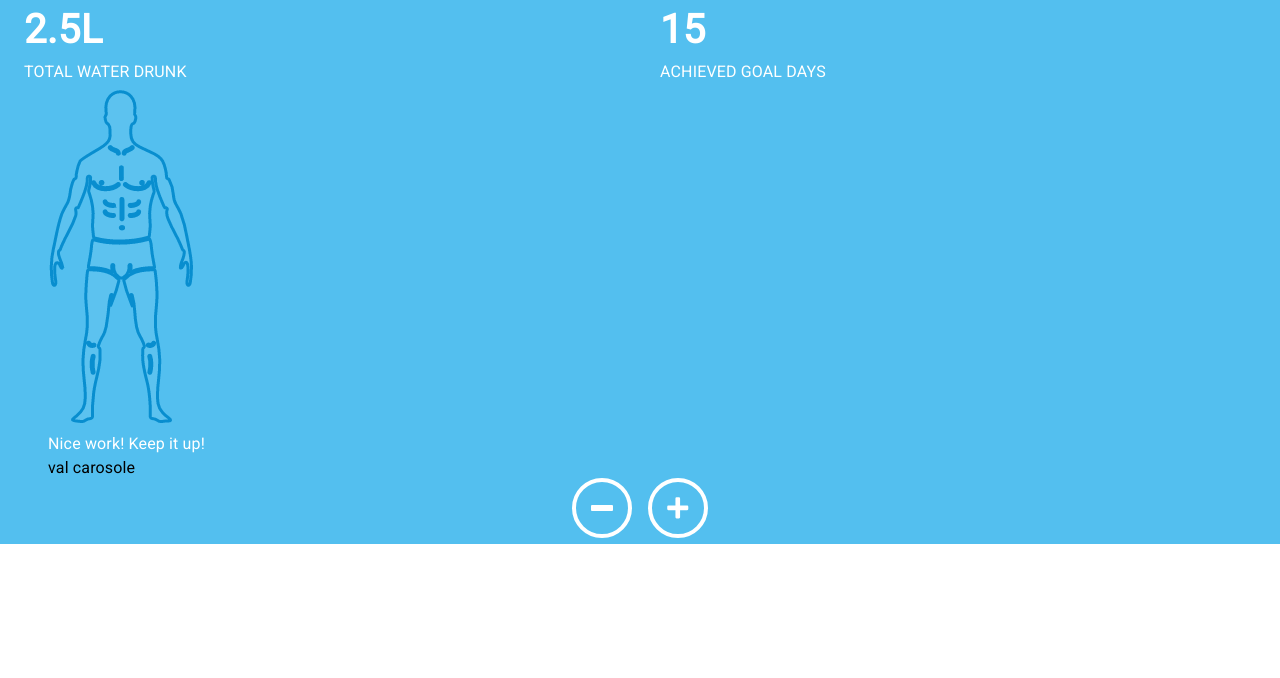
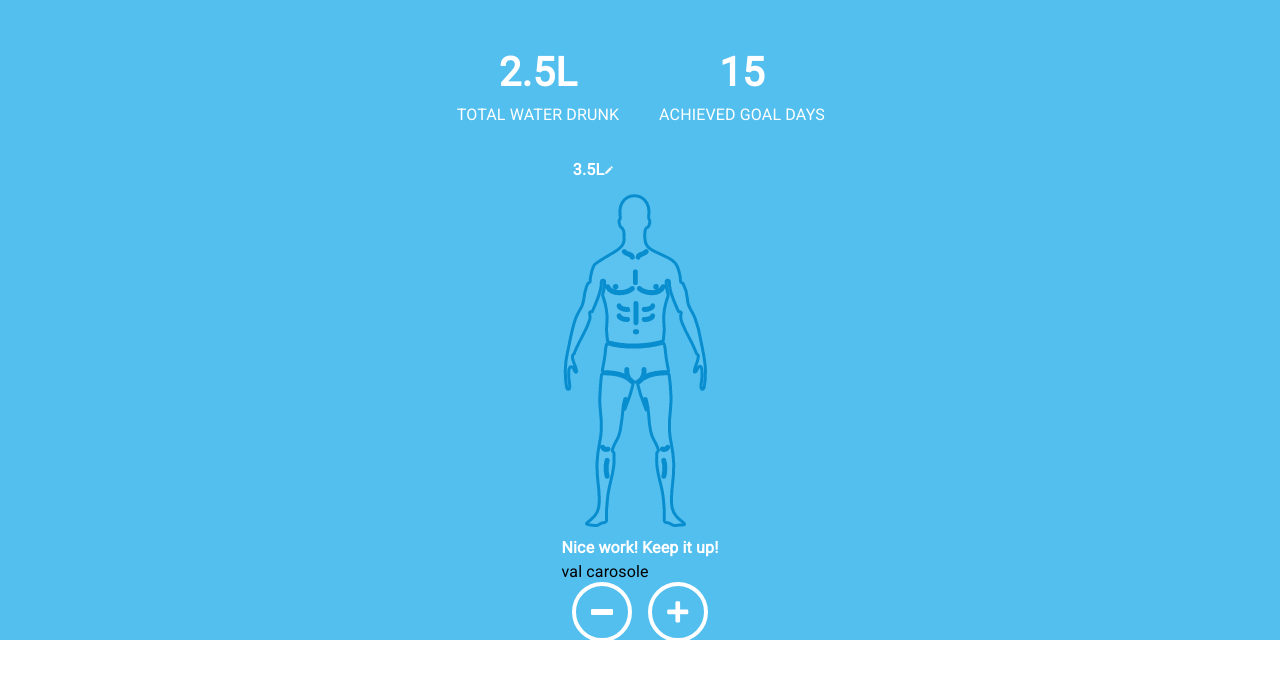
Before and after one commit to Tane10/react-water-drinking-tracker, a React (Create React App) app: page / in a window 1280 px wide. Shown: the top 678 px of the page. Built offline with nearby package versions, Linux system fonts and the light colour scheme.

Commit message:
getting there layout is looking my like the design, need to fix resposive ness

```diff
--- a/package.json
+++ b/package.json
@@ -4,6 +4,7 @@
   "private": true,
   "dependencies": {
     "@material-ui/core": "^4.11.0",
+    "@material-ui/icons": "^4.9.1",
     "@testing-library/jest-dom": "^4.2.4",
     "@testing-library/react": "^9.3.2",
     "@testing-library/user-event": "^7.1.2",
--- a/src/App.js
+++ b/src/App.js
@@ -1,20 +1,20 @@
 import React from 'react';
-// import './App.css
-import { Grid, Paper, makeStyles, Button, Container, Typography } from '@material-ui/core';
+import './App.css'
+import { Grid, makeStyles, Button, Container, Typography, Modal, TextField } from '@material-ui/core';
 import { backGroundColor } from "./colors.js";
 import HollowMan from "./images/WaterMan_hollow.png";
 import MinusBtn from "./images/minus_btn.svg";
 import PlusBtb from "./images/plus_btn.svg";
 import Center from "react-center";
+import { Create } from '@material-ui/icons';
+import Backdrop from '@material-ui/core/Backdrop';
+import Fade from '@material-ui/core/Fade';
 
 
 const useStyles = makeStyles((theme) => ({
   root: {
     flexGrow: 1,
-  },
-  paper: {
-    height: 140,
-    width: 100,
+    backgroundColor: backGroundColor
   },
   control: {
     padding: theme.spacing(2),
@@ -22,48 +22,101 @@ const useStyles = makeStyles((theme) => ({
   typographyStyle: {
     color: "white"
   },
+  typographyStyleBold: {
+    color: "white",
+    fontWeight: "bold"
+
+  },
   typographyStyleNumValues: {
     color: "white",
     fontWeight: "bold",
     fontSize: '40px'
+  },
+  modal: {
+    display: 'flex',
+    alignItems: 'center',
+    justifyContent: 'center',
+    borderRadius: '50px',
+    //
+  },
+  paper: {
+    backgroundColor: theme.palette.background.paper,
+    padding: theme.spacing(2, 4, 3),
+  },
+  modelBtn: {
+    color: 'white',
+    backgroundColor: '#62BFEF',
+    fontWeight: 'bold',
+    paddingLeft: '32px',
+    paddingRight: '31px',
+  },
+  modalTiltle: {
+    color: '#62BFEF',
+    fontWeight: 'bold',
+    // paddingTop: '34px',
+    paddingLeft: '25px',
+    paddingRight: '25px',
+    // paddingBottom: '32px',
+    fontSize: '22px'
+  },
+  modalText: {
+    color: '#62BFEF',
+    paddingTop: '32px',
+    paddingLeft: '32px',
+    paddingRight: '31px',
+    paddingBottom: '22px',
+    fontSize: '14px'
+
   }
 }));
 
 
 function App() {
+
   const classes = useStyles();
+  const [open, setOpen] = React.useState(false);
+
+  const handleOpen = () => {
+    setOpen(true);
+  };
+
+  const handleClose = () => {
+    setOpen(false);
+  };
   const [spacing, setSpacing] = React.useState(2);
   let totalWaterDrunk = 2.5;
   let achivedGoal = 15;
+  let waterGoal = 3.5;
   return (
-    <Container justify="center" style={{ backgroundColor: backGroundColor }}>
-      <Grid justify="center" container className={classes.root} spacing={5}>
-            <Grid item xs={4} sm={6}>
-              <div >
-                <Typography  fontWeight="fontWeightBold" className={classes.typographyStyleNumValues} >{totalWaterDrunk}L</Typography>
-                <Typography className={classes.typographyStyle} >TOTAL WATER DRUNK</Typography>
-              </div>
-              </Grid>
-              <Grid item xs={4} sm={6}>
-              <div>
-                <Typography className={classes.typographyStyleNumValues} >{achivedGoal}</Typography>
-                <Typography className={classes.typographyStyle} >ACHIEVED GOAL
+    <div style={{ backgroundColor: backGroundColor, height: '100%' }}>
+      <Grid direction="row" justify="center" alignItems="center" container className={classes.root}>
+
+        <Grid direction="row" justify="center" alignItems="center" container spacing={5} style={{paddingTop: '51px', paddingBottom: '33Px'}}>
+          <Grid item direction="column" xs={10} sm={6} md={2} container spacing={2}>
+              <Typography align="center" fontWeight="fontWeightBold" className={classes.typographyStyleNumValues} >{totalWaterDrunk}L
+              </Typography>
+              <Typography align="center" className={classes.typographyStyle} >TOTAL WATER DRUNK</Typography>
+          </Grid>
+
+          <Grid item direction="column" xs={10} sm={6} md={2} container  spacing={2}>
+              <Typography align="center" className={classes.typographyStyleNumValues} >{achivedGoal}</Typography>
+              <Typography align="center" className={classes.typographyStyle} >ACHIEVED GOAL
                 DAYS</Typography>
-              </div>
-            </Grid>
+          </Grid>
         </Grid>
 
-        {/* {[0, 1].map((value) => (
-              <Grid key={value} item>
-                <Paper className={classes.paper} />
-              </Grid>
-            ))} */}
-        <Container>
-          <img class="center" src={HollowMan} alt="HollowMan" />
-          <Typography fontWeight="fontWeightBold" className={classes.typographyStyle} > Nice work! Keep it up!</Typography>
+        <Grid>
+          <Button onClick={handleOpen}>
+            <Typography fontWeight="fontWeightBold" className={classes.typographyStyleBold} >{waterGoal}L
+          <Create style={{ fontSize: 10 }} />
+            </Typography>
+          </Button>
+          <br></br>
+
+          <img src={HollowMan} alt="HollowMan" />
+          <Typography fontWeight="fontWeightBold" className={classes.typographyStyleBold} > Nice work! Keep it up!</Typography>
           <Typography> val carosole</Typography>
-
-        </Container>
+        </Grid>
         <Grid container justify="center" spacing={spacing}>
           <Button>
             <img src={MinusBtn} alt="minusBtn" />
@@ -72,8 +125,54 @@ function App() {
             <img src={PlusBtb} alt="plusBtn" />
           </Button>
         </Grid>
-    </Container >
+      </Grid>
+      <div>
+        <Modal
+          aria-labelledby="transition-modal-title"
+          aria-describedby="transition-modal-description"
+          className={classes.modal}
+          open={open}
+          onClose={handleClose}
+          closeAfterTransition
+          BackdropComponent={Backdrop}
+          BackdropProps={{
+            timeout: 500,
+          }}
+        >
+          <Fade in={open} style={{
+            width: '261px',
+            height: '282px'
+          }}>
+            <Grid justify="center" container direction="column" style={{ justifyContent: 'center' }}>
+
+              <div className={classes.paper} >
+                <Grid item xs={12} sm={12}>
+                  <Typography className={classes.modalTiltle} >Update Target Water</Typography>
+                </Grid>
+                <Grid item xs={12} sm={12}>
+                  <Typography className={classes.modalText}>Please enter your new water target below:</Typography>
+                </Grid>
+                <Grid item xs={12} sm={12}>
+                  <TextField id="outlined-basic" variant="outlined" />
+
+                </Grid>
+                <Grid item xs={12} sm={12}>
+                  <Button className={classes.modelBtn} variant="contained">UPDATE</Button>
+                </Grid>
+
+              </div>
+            </Grid>
+          </Fade>
+        </Modal>
+      </div>
+    </div>
+
   );
 }
 
+
+
+
+
+
 export default App;
--- a/src/index.js
+++ b/src/index.js
@@ -6,7 +6,6 @@ import * as serviceWorker from './serviceWorker';
 import 'fontsource-roboto';
 
 ReactDOM.render(<React.StrictMode >
-
   <App />
   </React.StrictMode>,
     document.getElementById('root')
```
Also changed, not shown: src/App.css (+11 -0 lines), src/components/modal.js (added, +59 -0 lines), 1 other file (tests, documents, lock files or other folders).
